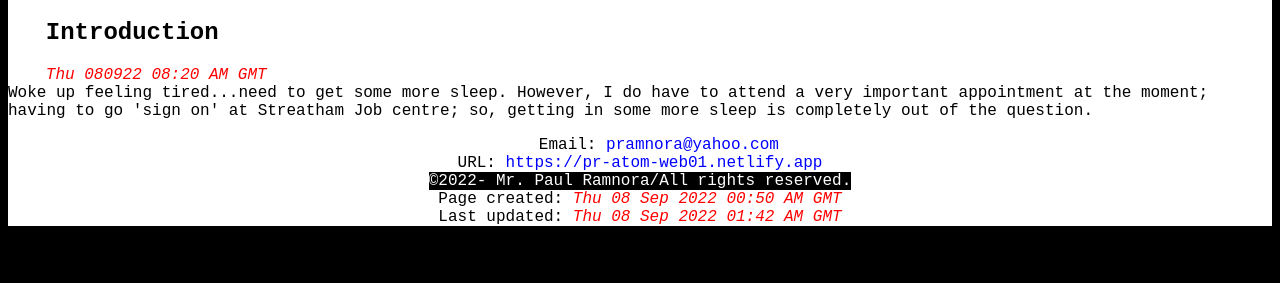
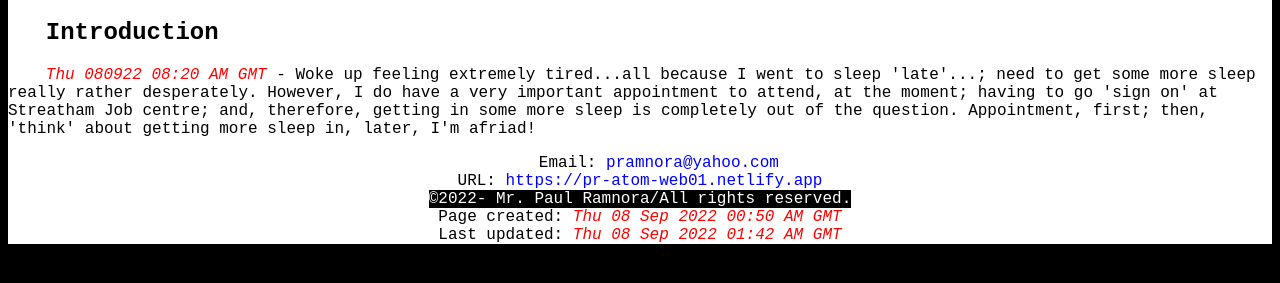
Before and after one commit to pramnora/atom, a plain HTML site: page webs/01/index.html in a window 1280 px wide. Shown: the part 61-344 px from the top of the page. Drawn offline with Linux system fonts and the light colour scheme.

Commit message:
[index.html] Added date/plus, class="clsPara" [css01.css] Added class: .clsPara Changed page update message

```diff
--- a/webs/01/index.html
+++ b/webs/01/index.html
@@ -19,10 +19,8 @@
 
   <main>
    <h2>Introduction</h2>
-   <p>
-    <span class="clsDateTimeStamp">Thu 080922 08:20 AM GMT</span>
-    <br>
-    Woke up feeling tired...need to get some more sleep. However, I do have to attend a very important appointment at the moment; having to go 'sign on' at Streatham Job centre; so, getting in some more sleep is completely out of the question.
+   <p class="clsPara">
+    <span class="clsDateTimeStamp">Thu 080922 08:20 AM GMT</span> - Woke up feeling extremely tired...all because I went to sleep 'late'...; need to get some more sleep really rather desperately. However, I do have a very important appointment to attend, at the moment; having to go 'sign on' at Streatham Job centre; and, therefore, getting in some more sleep is completely out of the question. Appointment, first; then, 'think' about getting more sleep in, later, I'm afriad!
    </p>
   </main>
 
--- a/webs/01/resources/css/css01.css
+++ b/webs/01/resources/css/css01.css
@@ -33,7 +33,7 @@ main{
 
 }
 
-main p{
+.clsPara{
  text-indent:1cm;
 }
 
```
